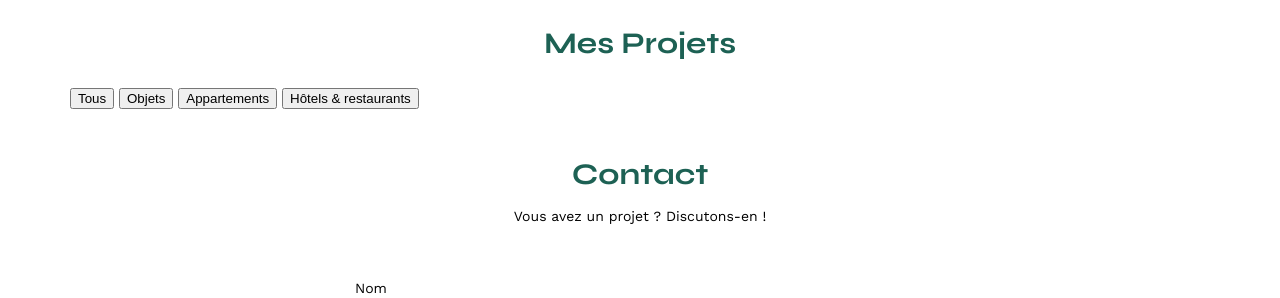
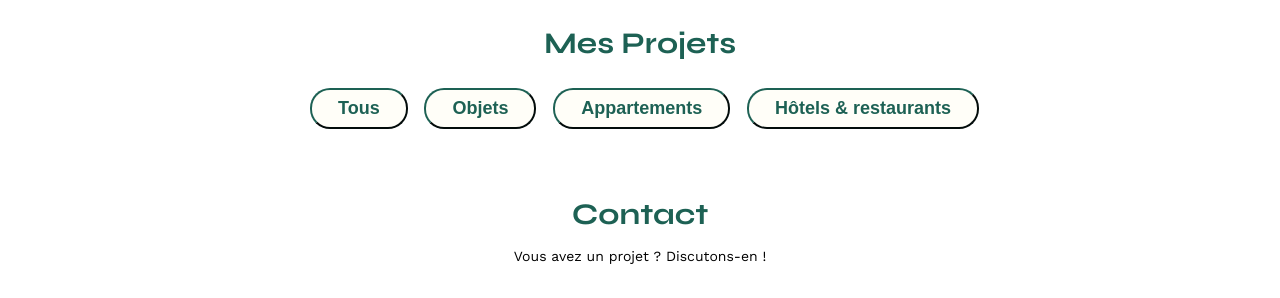
Before and after one commit to DrissDW/Projet_Archiwebos, a plain HTML site: page FrontEnd/index.html in a window 1280 px wide. Shown: the part 507-805 px from the top of the page. Drawn offline with nearby package versions, Linux system fonts and the light colour scheme; no server answers.

Commit message:
Added CSS for buttons filter

```diff
--- a/FrontEnd/assets/style.css
+++ b/FrontEnd/assets/style.css
@@ -185,3 +185,26 @@ footer nav ul {
 	justify-content: flex-end;
 	margin: 2em
 }
+
+/* filter */
+
+.filter {
+	/* border: 2px solid red; */
+	padding-left: 240px;
+	margin-bottom: 20px;
+}
+.filter button {
+	margin-right: 12px;
+	border-radius: 20px;
+	color:rgb(29,97,84);
+	border-color:rgb(29,97,84) ;
+	background-color:rgb(255,254,248) ;
+	font-size: 18px;
+	padding:8px 26px 8px 26px;
+	font-weight: bold;
+}
+
+.filter button:hover {
+	background-color:rgb(29,97,84) ;
+	color: rgb(255,254,248);
+}
```
